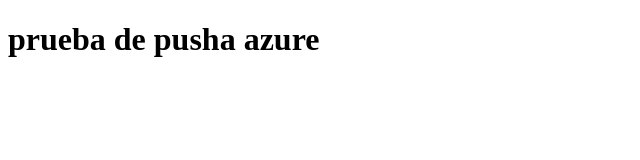
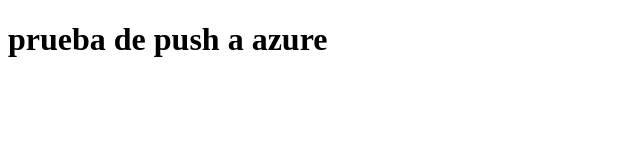
Before and after one commit to pabchatol/tarea-azure-doble, a plain HTML site: page index.html in a window 1280 px wide. Shown: the full height of the page, 0-640 px from the left. Drawn offline with Linux system fonts and the light colour scheme.

Commit message:
prueba deploy again

```diff
--- a/index.html
+++ b/index.html
@@ -6,6 +6,6 @@
     <title>Document</title>
 </head>
 <body>
-    <h1>prueba de pusha azure</h1>
+    <h1>prueba de push a azure</h1>
 </body>
 </html>
```
